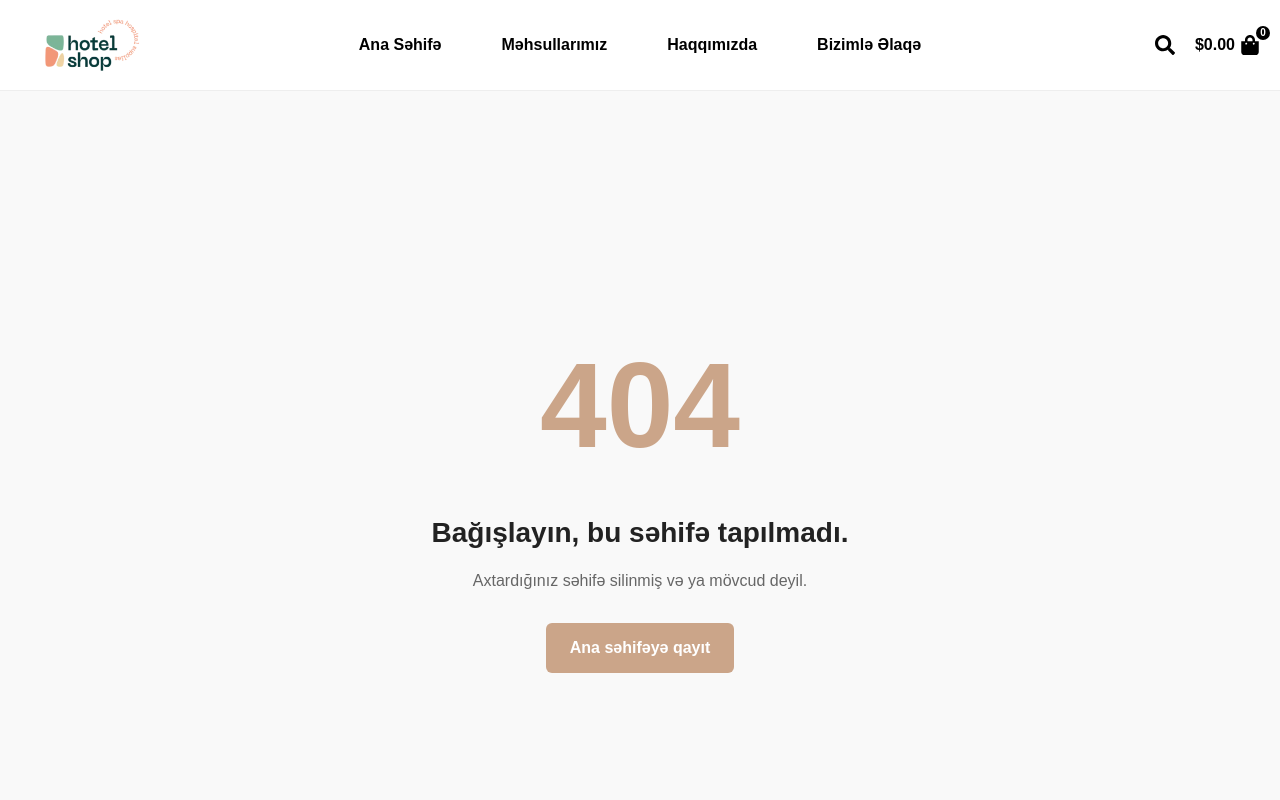
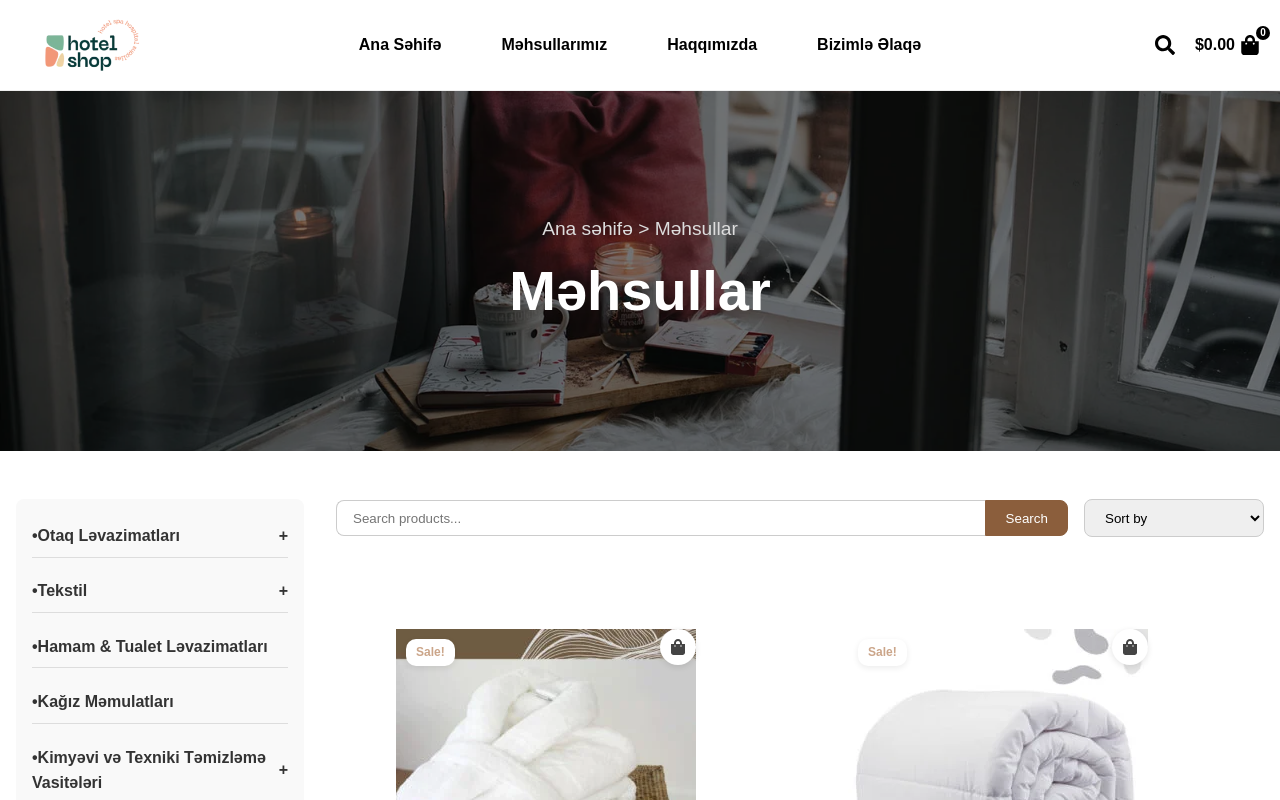
Before and after one commit to VDadashov/Hotel-Shop-News, a React (Vite) app: page /products in a window 1280 px wide. Shown: the top 800 px of the page. Built offline with nearby package versions, Linux system fonts and the light colour scheme; data requests are answered from the project's data file; the HTML template or start-up script is replaced by a standard one.

Commit message:
product page elave edildi

```diff
--- a/src/Routes/routes.jsx
+++ b/src/Routes/routes.jsx
@@ -1,30 +1,37 @@
+import SiteRoot from "../pages/site/SiteRoot";
+import Home from "../pages/site/home";
+import ContactUs from "../pages/site/ContactUs";
+import AboutUs from "../pages/site/AboutUs";
+import ErrorPage from "../pages/site/error";
+import ProductPage from "../pages/site/ProductPage";
 
-import SiteRoot from "../pages/site/SiteRoot"
-import Home from "../pages/site/home"
-import ContactUs from "../pages/site/ContactUs"
-import AboutUs from "../pages/site/AboutUs"
-import ErrorPage from "../pages/site/error"
-const ROUTES =[
+const ROUTES = [
   {
-        path:"/",
-        element:<SiteRoot/>,
-        children:[
+    path: "/",
+    element: <SiteRoot />,
+    children: [
       {
-                path:"",
-                element:<Home/>
-            },   {
-                path:"/contact",
-                element:<ContactUs/>
+        index: true,
+        element: <Home />,
       },
       {
-                path:"/about",
-                element:<AboutUs/>
+        path: "contact",
+        element: <ContactUs />,
       },
       {
-                path:"*",
-                element:<ErrorPage/>
-            }
-        ]
-    }
-]
+        path: "about",
+        element: <AboutUs />,
+      },
+      {
+        path: "products/*", // ✅ dərin slug dəstəyi
+        element: <ProductPage />,
+      },
+      {
+        path: "*",
+        element: <ErrorPage />,
+      },
+    ],
+  },
+];
+
 export default ROUTES;
--- a/src/components/common/CardConponent/index.jsx
+++ b/src/components/common/CardConponent/index.jsx
@@ -14,7 +14,7 @@ const ProductCard = ({ product }) => {
     <CardWrapper>
       <Card>
         <ImageWrapper>
-          <img src={product.image} alt={product.name} />
+          <img src={`/${product.image} `}alt={product.name} />
           <Badge>Sale!</Badge>
           <CartIcon onClick={handleAddToCart}>
             <FaShoppingBag />
--- /dev/null
+++ b/src/components/site/ProductPage/CategoryAccordion/index.jsx
@@ -0,0 +1,113 @@
+import React, { useEffect, useState } from "react";
+import styled from "styled-components";
+import { useNavigate } from "react-router-dom";
+import BaseApi from "../../../../utils/api/baseApi";
+
+const Wrapper = styled.div`
+  background: #f9f9f9;
+  padding: 1rem;
+  border-radius: 8px;
+`;
+
+const AccordionItem = styled.div`
+  margin-bottom: 0.8rem;
+  border-bottom: 1px solid #ddd;
+  overflow: hidden;
+`;
+
+const AccordionHeader = styled.div`
+  font-weight: bold;
+  cursor: pointer;
+  display: flex;
+  justify-content: space-between;
+  align-items: center;
+  padding: 0.5rem 0;
+  color: #333;
+  transition: color 0.3s ease;
+
+  &:hover {
+    color: #b85c38;
+  }
+`;
+
+const SubItem = styled.div`
+  padding: 0.3rem 0;
+  font-size: 0.9rem;
+  cursor: pointer;
+  color: #555;
+  transition: color 0.3s ease;
+
+  &:hover {
+    color: #b85c38;
+  }
+`;
+
+const AccordionContent = styled.div`
+  overflow: hidden;
+  max-height: ${({ expanded }) => (expanded ? "1000px" : "0")};
+  opacity: ${({ expanded }) => (expanded ? "1" : "0")};
+  transform: ${({ expanded }) => (expanded ? "translateY(0)" : "translateY(-10px)")};
+  transition: all 0.4s ease;
+  padding-left: 1rem;
+  padding-top: ${({ expanded }) => (expanded ? "0.5rem" : "0")};
+`;
+
+const CategoryAccordion = () => {
+  const [openIndexes, setOpenIndexes] = useState({});
+  const [productsData, setProductsData] = useState([]);
+  const navigate = useNavigate();
+
+  useEffect(() => {
+    const fetchMenuData = async () => {
+      try {
+        const response = await fetch(`${BaseApi}/menu_items`);
+        if (!response.ok) throw new Error("Network response was not ok");
+        const rawData = await response.json();
+        setProductsData(Array.isArray(rawData) ? rawData : []);
+      } catch (err) {
+        console.log(err);
+      }
+    };
+
+    fetchMenuData();
+  }, []);
+
+  const toggle = (path) => {
+    setOpenIndexes((prev) => ({
+      ...prev,
+      [path]: !prev[path],
+    }));
+  };
+
+  const renderChildren = (items, parentPath = "") => {
+    return items.map((item, index) => {
+      const currentPath = `${parentPath}/${item.title}-${index}`;
+      const hasChildren = item.children && item.children.length > 0;
+
+      return (
+        <AccordionItem key={currentPath}>
+          <AccordionHeader
+            onClick={() =>
+              hasChildren
+                ? toggle(currentPath)
+                : item.url && navigate(`/products/${item.url}`)
+            }
+          >
+            <span>{item.title}</span>
+            {hasChildren && <span>{openIndexes[currentPath] ? "−" : "+"}</span>}
+          </AccordionHeader>
+
+          {hasChildren && (
+            <AccordionContent expanded={openIndexes[currentPath]}>
+              {renderChildren(item.children, currentPath)}
+            </AccordionContent>
+          )}
+        </AccordionItem>
+      );
+    });
+  };
+
+  return <Wrapper>{renderChildren(productsData)}</Wrapper>;
+};
+
+export default CategoryAccordion;
--- /dev/null
+++ b/src/components/site/ProductPage/ProductList/index.jsx
@@ -0,0 +1,37 @@
+import React, { useEffect , useState } from "react";
+import styled from "styled-components";
+import ProductCard from "../../../common/CardConponent"; // sənlikdir
+import  BaseApi from "../../../../utils/api/baseApi";
+const Grid = styled.div`
+  display: flex;
+  flex-wrap: wrap;
+  gap: 2rem;
+`;
+
+
+
+const ProductList = () => {
+  const [products, setProducts] = useState([]);
+  useEffect(() => {
+    const fetchProducts = async () => {
+      try {
+        const response = await fetch(`${BaseApi}/products`);
+        const result = await response.json();
+        setProducts(result);
+      } catch (error) {
+        console.error("Product fetch error:", error);
+      }
+    };
+
+    fetchProducts();
+  })
+  return (
+    <Grid>
+      {products.map((product) => (
+        <ProductCard product={product} key={product.id} />
+      ))}
+    </Grid>
+  );
+};
+
+export default ProductList;
--- /dev/null
+++ b/src/components/site/ProductPage/SearchAndSort/index.jsx
@@ -0,0 +1,68 @@
+import React from "react";
+import styled from "styled-components";
+
+const Wrapper = styled.div`
+  display: flex;
+  align-items: center;
+  margin-bottom: 2rem;
+  gap: 1rem;
+  flex-wrap: wrap;
+`;
+
+const InputWrapper = styled.div`
+  display: flex;
+  flex: 1;
+  min-width: 220px;
+`;
+
+const Input = styled.input`
+  flex: 1;
+  padding: 0.6rem 1rem;
+  border-radius: 8px 0 0 8px;
+  border: 1px solid #ccc;
+  border-right: none;
+`;
+
+const Button = styled.button`
+  padding: 0.6rem 1.2rem;
+  border-radius: 0 8px 8px 0;
+  border: 1px solid #8b5e3c;
+  background-color: #8b5e3c;
+  color: white;
+  font-weight: 500;
+  cursor: pointer;
+  transition: background 0.3s;
+
+  &:hover {
+    background-color: #714a2f;
+  }
+`;
+
+
+
+const Select = styled.select`
+  padding: 0.6rem 1rem;
+  border-radius: 8px;
+  border: 1px solid #ccc;
+  min-width: 180px;
+`;
+
+const SearchAndSort = () => {
+  return (
+    <Wrapper>
+      <InputWrapper>
+        <Input type="text" placeholder="Search products..." />
+        <Button>Search</Button>
+      </InputWrapper>
+      <Select>
+        <option value="default">Sort by</option>
+        <option value="low-high">Price: Low → High</option>
+        <option value="high-low">Price: High → Low</option>
+        <option value="a-z">A → Z</option>
+        <option value="z-a">Z → A</option>
+      </Select>
+    </Wrapper>
+  );
+};
+
+export default SearchAndSort;
--- a/src/db/db.json
+++ b/src/db/db.json
@@ -2,97 +2,97 @@
     "menu_items": [
       {
         "title": "•Otaq Ləvazimatları",
-        "url": "/#",
+        "url": "/otaq-ləvazimatları",
         "children": [
           {
             "title": "•Tərliklər",
-            "url": "/#"
+            "url": "/otaq-ləvazimatları/tərliklər"
           },
           {
             "title": "•Şampun,Saç Kremləri, Duş Geli,Bədən Lasyonu",
-            "url": "/#"
+            "url": "/otaq-ləvazimatları/şampunsaç-kremləri-duş-gelibədən-lasyonu"
           },
           {
             "title": "•Sabunlar",
-            "url": "/#"
+            "url": "/otaq-ləvazimatları/sabunlar"
           },
           {
             "title": "•Kosmetik Ləvazimatlar",
-            "url": "/#",
+            "url": "/otaq-ləvazimatları/kosmetik-ləvazimatlar",
             "children": [
               {
                 "title": "Diş Seti",
-                "url": "/#"
+                "url": "/otaq-ləvazimatları/kosmetik-ləvazimatlar/diş-seti"
               },
               {
                 "title": "Təraş Seti",
-                "url": "/#"
+                "url": "/otaq-ləvazimatları/kosmetik-ləvazimatlar/təraş-seti"
               },
               {
                 "title": "Kosmetik Set",
-                "url": "/#"
+                "url": "/otaq-ləvazimatları/kosmetik-ləvazimatlar/kosmetik-set"
               },
               {
                 "title": "Qulaq Çöpü",
-                "url": "/#"
+                "url": "/otaq-ləvazimatları/kosmetik-ləvazimatlar/qulaq-çöpü"
               },
               {
                 "title": "Makiyaj Pambığı",
-                "url": "/#"
+                "url": "/otaq-ləvazimatları/kosmetik-ləvazimatlar/makiyaj-pambığı"
               },
               {
                 "title": "Daraqlar",
-                "url": "/#"
+                "url": "/otaq-ləvazimatları/kosmetik-ləvazimatlar/daraqlar"
               },
               {
                 "title": "Duş Bonesi",
-                "url": "/#"
+                "url": "/otaq-ləvazimatları/kosmetik-ləvazimatlar/duş-bonesi"
               },
               {
                 "title": "Bədən Süngəri",
-                "url": "/#"
+                "url": "/otaq-ləvazimatları/kosmetik-ləvazimatlar/bədən-süngəri"
               }
             ]
           },
           {
             "title": "•Otaq Aksesuarları",
-            "url": "/#",
+            "url": "/otaq-ləvazimatları/otaq-aksesuarları",
             "children": [
               {
                 "title": "Ayaqqabı cilaları",
-                "url": "/#"
+                "url": "/otaq-ləvazimatları/otaq-aksesuarları/ayaqqabı-cilaları"
               },
               {
                 "title": "Dabankeşlər",
-                "url": "/#"
+                "url": "/otaq-ləvazimatları/otaq-aksesuarları/dabankeşlər"
               },
               {
                 "title": "Tikiş Seti",
-                "url": "/#"
+                "url": "/otaq-ləvazimatları/otaq-aksesuarları/tikiş-seti"
               },
               {
                 "title": "Camaşır Torbaları",
-                "url": "/#"
+                "url": "/otaq-ləvazimatları/otaq-aksesuarları/camaşır-torbaları"
               },
               {
                 "title": "Stəkanaltı və Qapaqlar",
-                "url": "/#"
+                "url": "/otaq-ləvazimatları/otaq-aksesuarları/stəkanaltı-və-qapaqlar"
               },
               {
                 "title": "DND Kartlar",
-                "url": "/#"
+                "url": "/otaq-ləvazimatları/otaq-aksesuarları/dnd-kartlar"
               },
               {
                 "title": "Qol Bantları",
-                "url": "/#"
+                "url": "/otaq-ləvazimatları/otaq-aksesuarları/qol-bantları"
               },
               {
                 "title": "Kibritlər",
-                "url": "/#"
+                "url": "/otaq-ləvazimatları/otaq-aksesuarları/kibritlər"
               },
               {
                 "title": "Asılqanlar",
-                "url": "/#"
+                "url": "/otaq-ləvazimatları/otaq-aksesuarları/asılqanlar"
               }
             ]
           }
@@ -100,111 +100,111 @@
       },
       {
         "title": "•Tekstil",
-        "url": "/#",
+        "url": "/tekstil",
         "children": [
           {
             "title": "•Dəsmallar",
-            "url": "/#"
+            "url": "/tekstil/dəsmallar"
           },
           {
             "title": "•Xalatlar",
-            "url": "/#"
+            "url": "/tekstil/xalatlar"
           },
           {
             "title": "•Yataq Dəsti",
-            "url": "/#",
+            "url": "/tekstil/yataq-dəsti",
             "children": [
               {
                 "title": "Yastıqlar",
-                "url": "/#"
+                "url": "/tekstil/yataq-dəsti/yastıqlar"
               },
               {
                 "title": "Yorğanlar",
-                "url": "/#"
+                "url": "/tekstil/yataq-dəsti/yorğanlar"
               },
               {
                 "title": "Yataq Ağları",
-                "url": "/#"
+                "url": "/tekstil/yataq-dəsti/yataq-ağları"
               }
             ]
           },
           {
             "title": "•Yataq Qoruyucu (ALEZ)",
-            "url": "/#"
+            "url": "/tekstil/yataq-qoruyucu-alez"
           },
           {
             "title": "•Ortopedik Matras",
-            "url": "/#"
+            "url": "/tekstil/ortopedik-matras"
           }
         ]
       },
       {
         "title": "•Hamam & Tualet Ləvazimatları",
-        "url": "/#"
+        "url": "/hamam-tualet-ləvazimatları"
       },
       {
         "title": "•Kağız Məmulatları",
-        "url": "/#"
+        "url": "/kağız-məmulatları"
       },
       {
         "title": "•Kimyəvi və Texniki Təmizləmə Vasitələri",
-        "url": "/#",
+        "url": "/kimyəvi-və-texniki-təmizləmə-vasitələri",
         "children": [
           {
             "title": "Yuyucu Vasitələr",
-            "url": "/#"
+            "url": "/kimyəvi-və-texniki-təmizləmə-vasitələri/yuyucu-vasitələr"
           },
           {
             "title": "Təmizləmə Vasitələri",
-            "url": "/#"
+            "url": "/kimyəvi-və-texniki-təmizləmə-vasitələri/təmizləmə-vasitələri"
           },
           {
             "title": "Gigiyenik Vasitələr",
-            "url": "/#"
+            "url": "/kimyəvi-və-texniki-təmizləmə-vasitələri/gigiyenik-vasitələr"
           },
           {
             "title": "Texniki Vasitələr",
-            "url": "/#"
+            "url": "/kimyəvi-və-texniki-təmizləmə-vasitələri/texniki-vasitələr"
           },
           {
             "title": "Təravətləndiricilər",
-            "url": "/#"
+            "url": "/kimyəvi-və-texniki-təmizləmə-vasitələri/təravətləndiricilər"
           },
           {
             "title": "Dezinfeksiya Edicilər",
-            "url": "/#"
+            "url": "/kimyəvi-və-texniki-təmizləmə-vasitələri/dezinfeksiya-edicilər"
           }
         ]
       },
       {
         "title": "•Digər Məhsullar",
-        "url": "/#",
+        "url": "/digər-məhsullar",
         "children": [
           {
             "title": "Arabalar",
-            "url": "/#"
+            "url": "/digər-məhsullar/arabalar"
           },
           {
             "title": "Dispenser & Makinalar",
-            "url": "/#"
+            "url": "/digər-məhsullar/dispenser-makinalar"
           },
           {
             "title": "Minibar & Soyuducular",
-            "url": "/#"
+            "url": "/digər-məhsullar/minibar-soyuducular"
           },
           {
             "title": "Seyflər",
-            "url": "/#"
+            "url": "/digər-məhsullar/seyflər"
           }
         ]
       },
       {
         "title": "•Xidmətlər",
-        "url": "/#"
+        "url": "/xidmətlər"
       },
       {
         "title": "•Endirimli Məhsullar",
-        "url": "/#"
+        "url": "/endirimli-məhsullar"
       }
     ]
 ,
--- a/src/layout/site/Header/MegaDropdown.jsx
+++ b/src/layout/site/Header/MegaDropdown.jsx
@@ -1,5 +1,6 @@
 import React, { useState } from "react";
 import styled, { keyframes } from "styled-components";
+import { Link } from "react-router-dom"; // ✅ react-router Link
 
 const MegaDropdown = ({ data = [] }) => {
   const [activeParent, setActiveParent] = useState(null);
@@ -9,6 +10,10 @@ const MegaDropdown = ({ data = [] }) => {
     activeParent !== null ? data[activeParent]?.children || [] : [];
   const grandChildren =
     activeChild !== null ? childItems[activeChild]?.children || [] : [];
+
+  const getLink = (item) => {
+    return item?.url ? `/products/${encodeURIComponent(item.url)}` : "#";
+  };
 
   return (
     <Wrapper>
@@ -22,6 +27,7 @@ const MegaDropdown = ({ data = [] }) => {
                 setActiveChild(null);
               }}
               className={activeParent === index ? "active" : ""}
+              to={getLink(item)} // ✅ SPA link
             >
               {item.title}
             </Item>
@@ -34,6 +40,7 @@ const MegaDropdown = ({ data = [] }) => {
               key={index}
               onMouseEnter={() => setActiveChild(index)}
               className={activeChild === index ? "active" : ""}
+              to={getLink(item)} // ✅
             >
               {item.title}
             </Item>
@@ -42,7 +49,7 @@ const MegaDropdown = ({ data = [] }) => {
 
         <AnimatedColumn key={`grand-col-${activeParent}-${activeChild}`}>
           {grandChildren.map((item, index) => (
-            <LinkItem key={index} href={item.url || "#"}>
+            <LinkItem key={index} to={getLink(item)}> {/* ✅ */}
               {item.title}
             </LinkItem>
           ))}
@@ -114,14 +121,15 @@ const Column = styled.div`
 const AnimatedColumn = styled(Column)`
   animation: ${slideFade} 0.3s ease;
 `;
-
-const Item = styled.div`
+const Item = styled(Link)`
+  display: block;
   padding: 12px 16px;
   font-weight: 500;
   color: #333;
   cursor: pointer;
   transition: background 0.3s ease, color 0.3s ease;
   font-size: 16px;
+  text-decoration: none;
 
   &.active,
   &:hover {
@@ -138,7 +146,7 @@ const Item = styled.div`
   }
 `;
 
-const LinkItem = styled.a`
+const LinkItem = styled(Link)`
   display: block;
   padding: 12px 16px;
   font-weight: 500;
--- a/src/layout/site/Header/Navigation.jsx
+++ b/src/layout/site/Header/Navigation.jsx
@@ -17,7 +17,7 @@ const Navigation = ({ productsData, loading, error }) => {
           onMouseLeave={() => setIsDropdownOpen(false)}
           withBefore
         >
-          <NavLink href="#">Məhsullarımız</NavLink>
+          <NavLink href="/products">Məhsullarımız</NavLink>
           {!loading && !error && isDropdownOpen && (
             <DropdownWrapper>
               <MegaDropdown data={productsData} />
--- /dev/null
+++ b/src/pages/site/ProductPage/index.jsx
@@ -0,0 +1,66 @@
+import React from "react";
+import { useParams } from "react-router-dom";
+import { Row, Col } from "../../../styles/common/GridSystem";
+import CategoryAccordion from "../../../components/site/ProductPage/CategoryAccordion";
+import SearchAndSort from "../../../components/site/ProductPage/SearchAndSort";
+import ProductList from "../../../components/site/ProductPage/ProductList";
+import PageBanner from "../../../components/common/PageBanner";
+
+// Baş hərfi böyük, sonrası kiçik – azərbaycan dilinə uyğun
+const capitalize = (word) => {
+  return word.charAt(0).toLocaleUpperCase("az") + word.slice(1).toLocaleLowerCase("az");
+};
+
+// Breadcrumb üçün formatlanan tam yol
+const formatBreadcrumb = (slug) => {
+  if (!slug) return "";
+
+  return decodeURIComponent(slug)
+    .split("/")
+    .map((part) =>
+      part
+        .replace(/-/g, " ")
+        .split(" ")
+        .map(capitalize)
+        .join(" ")
+    )
+    .join(" / ");
+};
+
+// Title üçün yalnız son slug hissəsi
+const formatLastTitle = (slug) => {
+  if (!slug) return "Məhsullar";
+  const parts = decodeURIComponent(slug).split("/");
+  const last = parts[parts.length - 1];
+  return last
+    .replace(/-/g, " ")
+    .split(" ")
+    .map(capitalize)
+    .join(" ");
+};
+
+const ProductPage = () => {
+  const { "*": slug } = useParams();
+  const title = formatLastTitle(slug); // ✅ yalnız son hissə
+  const breadcrumb = slug
+    ? `Ana səhifə > Məhsullar > ${formatBreadcrumb(slug)}`
+    : `Ana səhifə > Məhsullar`;
+
+  return (
+    <>
+      <PageBanner title={title} breadcrumb={breadcrumb} />
+
+      <Row r_gap="2rem" margin="2rem 0">
+        <Col xs={12} md={3} lg={3} xl={3} xxl={3} style={{ padding: "1rem" }}>
+          <CategoryAccordion />
+        </Col>
+        <Col xs={12} md={9} lg={9} xl={9} xxl={9} style={{ padding: "1rem" }}>
+          <SearchAndSort />
+          <ProductList />
+        </Col>
+      </Row>
+    </>
+  );
+};
+
+export default ProductPage;
```
Lines whose indentation alone changed are shown as unchanged.
